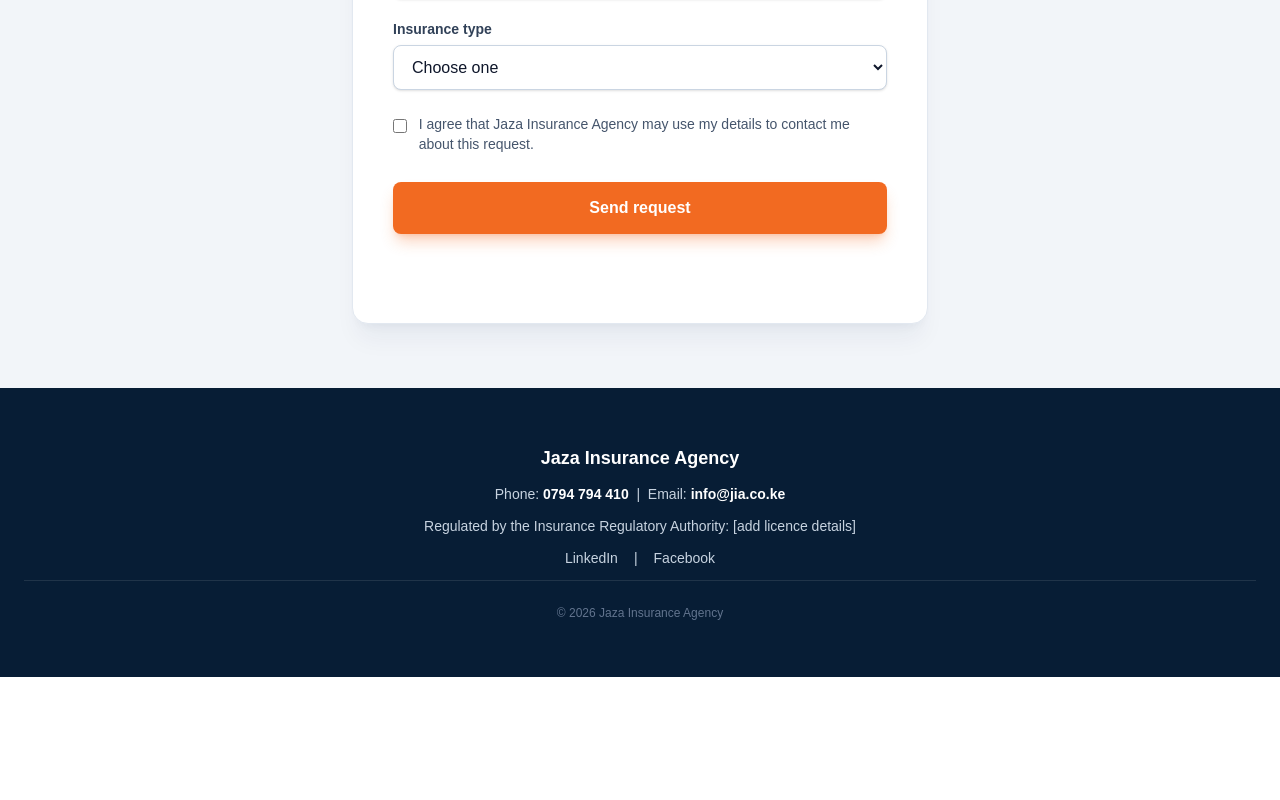
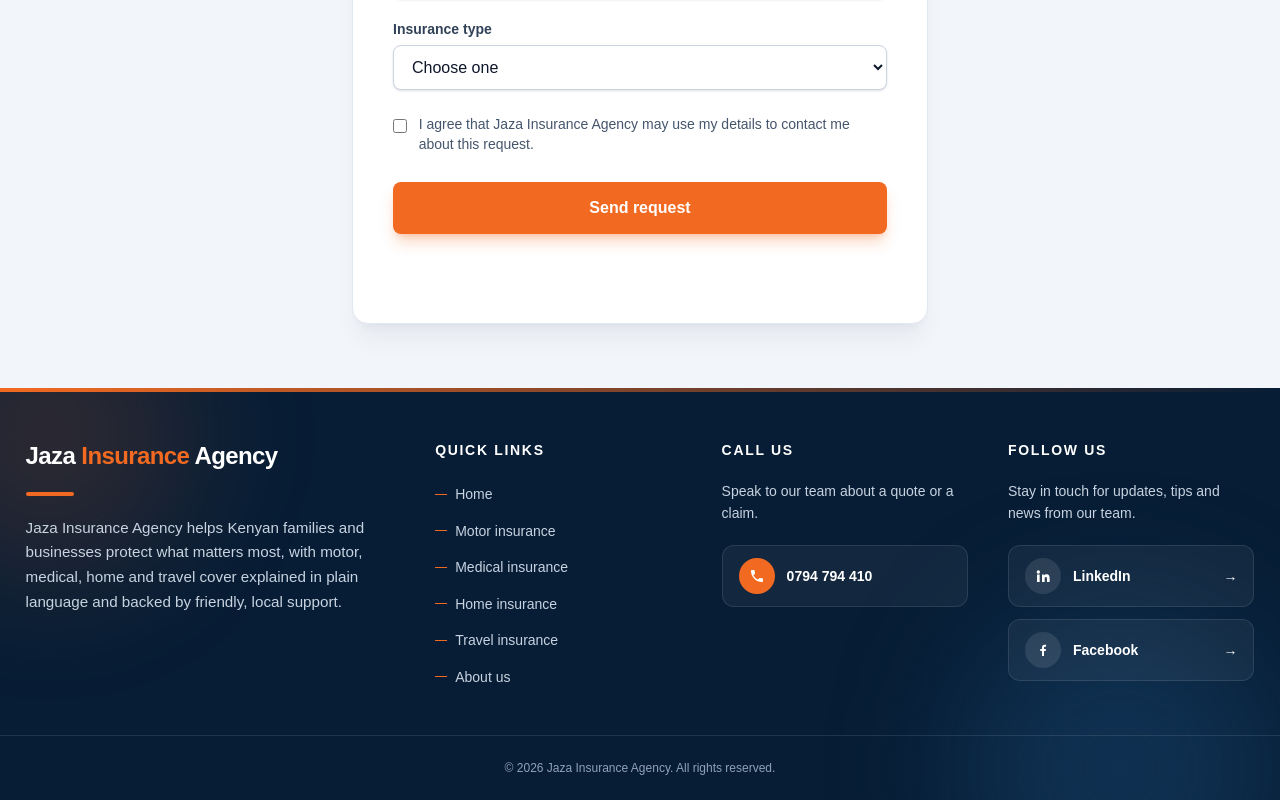
Before and after one commit to Ndungu-Muigai/jaza-insurance, a Next.js app: page / in a window 1280 px wide. Shown: the part 4591-5391 px from the top of the page. Before the commit the page ends 5268 px from the top, so only its background shows below. Built offline with nearby package versions, Linux system fonts and the light colour scheme.

Commit message:
Styled the footer

```diff
--- a/app/page.tsx
+++ b/app/page.tsx
@@ -213,16 +213,98 @@
       </main>
 
       {/* FOOTER */}
-      <footer className="site-footer space-y-3 bg-[#071d35] px-6 py-14 text-center text-sm text-[#c7d3e0]">
-        <p className="text-lg font-extrabold text-white">Jaza Insurance Agency</p>
-        <p>Phone: <a href="tel:+254794794410" className="font-semibold text-white underline-offset-4 hover:text-[#f26a21] hover:underline">0794 794 410</a> &nbsp;|&nbsp; Email: <a href="mailto:info@jia.co.ke" className="font-semibold text-white underline-offset-4 hover:text-[#f26a21] hover:underline">info@jia.co.ke</a></p>
-        <p>Regulated by the Insurance Regulatory Authority: [add licence details]</p>
-        <p className="social space-x-4">
-          <a href="https://at.linkedin.com/company/advanta-africa-ltd" target="_blank" rel="noopener noreferrer" className="hover:text-[#f26a21]">LinkedIn</a>
-          <span aria-hidden="true">|</span>
-          <a href="https://www.facebook.com/people/Advanta-SMS/100057590343710/#" target="_blank" rel="noopener noreferrer" className="hover:text-[#f26a21]">Facebook</a>
-        </p>
-        <p className="copyright border-t border-white/10 pt-6 text-xs text-slate-500">&copy; 2026 Jaza Insurance Agency</p>
+      <footer className="site-footer relative overflow-hidden bg-[#071d35] text-sm text-[#c7d3e0]">
+        {/* decorative glows */}
+        <div className="pointer-events-none absolute -left-24 -top-24 h-72 w-72 rounded-full bg-[#f26a21]/15 blur-3xl" aria-hidden="true" />
+        <div className="pointer-events-none absolute -bottom-32 right-0 h-80 w-80 rounded-full bg-[#1d4f7c]/40 blur-3xl" aria-hidden="true" />
+
+        {/* orange accent line */}
+        <div className="relative h-1 w-full bg-gradient-to-r from-[#f26a21] via-[#f26a21]/50 to-transparent" aria-hidden="true" />
+
+        <div className="relative mx-auto grid gap-10 px-3 py-12 md:grid-cols-2 md:px-[2%] lg:grid-cols-[1.5fr_1fr_1fr_1fr]">
+          {/* About Jaza */}
+          <div className="space-y-5">
+            <h3 className="text-2xl font-extrabold tracking-tight text-white">
+              Jaza <span className="text-[#f26a21]">Insurance</span> Agency
+            </h3>
+            <span className="block h-1 w-12 rounded-full bg-[#f26a21]" aria-hidden="true" />
+            <p className="max-w-[44ch] text-[0.95rem] leading-relaxed">
+              Jaza Insurance Agency helps Kenyan families and businesses protect what matters most, with motor,
+              medical, home and travel cover explained in plain language and backed by friendly, local support.
+            </p>
+          </div>
+
+          {/* Quick links */}
+          <nav aria-label="Quick links">
+            <h3 className="mb-5 text-sm font-extrabold uppercase tracking-[0.12em] text-white">Quick links</h3>
+            <ul className="space-y-3">
+              {[
+                { label: 'Home', href: '/' },
+                { label: 'Motor insurance', href: '/motor' },
+                { label: 'Medical insurance', href: '/medical' },
+                { label: 'Home insurance', href: '/home-insurance' },
+                { label: 'Travel insurance', href: '/travel' },
+                { label: 'About us', href: '/about' },
+              ].map((link) => (
+                <li key={link.href}>
+                  <Link
+                    href={link.href}
+                    className="group inline-flex items-center gap-2 transition hover:text-white"
+                  >
+                    <span className="h-px w-3 bg-[#f26a21] transition-all duration-300 group-hover:w-6" aria-hidden="true" />
+                    {link.label}
+                  </Link>
+                </li>
+              ))}
+            </ul>
+          </nav>
+
+          {/* Call us */}
+          <div>
+            <h3 className="mb-5 text-sm font-extrabold uppercase tracking-[0.12em] text-white">Call us</h3>
+            <p className="mb-5 max-w-[30ch] leading-relaxed">Speak to our team about a quote or a claim.</p>
+            <Link href="tel:+254794794410" aria-label="Call Jaza Insurance Agency on 0794 794 410" className="group flex items-center gap-3 rounded-xl border border-white/10 bg-white/5 px-4 py-3 text-white transition hover:-translate-y-0.5 hover:border-[#f26a21] hover:bg-[#f26a21]/10">
+              <span className="flex h-9 w-9 shrink-0 items-center justify-center rounded-full bg-[#f26a21] transition group-hover:scale-110">
+                <svg viewBox="0 0 24 24" className="h-4 w-4 fill-current" aria-hidden="true">
+                  <path d="M6.6 10.8a15.1 15.1 0 0 0 6.6 6.6l2.2-2.2a1 1 0 0 1 1-.25c1.1.37 2.3.57 3.6.57a1 1 0 0 1 1 1V20a1 1 0 0 1-1 1C10.6 21 3 13.4 3 4a1 1 0 0 1 1-1h3.5a1 1 0 0 1 1 1c0 1.25.2 2.45.57 3.6a1 1 0 0 1-.25 1l-2.22 2.2Z" />
+                </svg>
+              </span>
+              <span className="font-semibold">0794 794 410</span>
+            </Link>
+          </div>
+
+          {/* Social media */}
+          <div>
+            <h3 className="mb-5 text-sm font-extrabold uppercase tracking-[0.12em] text-white">Follow us</h3>
+            <p className="mb-5 max-w-[30ch] leading-relaxed">Stay in touch for updates, tips and news from our team.</p>
+            <div className="social flex flex-col gap-3">
+              <Link href="https://at.linkedin.com/company/advanta-africa-ltd" target="_blank" rel="noopener noreferrer" aria-label="Jaza Insurance Agency on LinkedIn" className="group flex items-center gap-3 rounded-xl border border-white/10 bg-white/5 px-4 py-3 text-white transition hover:-translate-y-0.5 hover:border-[#f26a21] hover:bg-[#f26a21]/10">
+                <span className="flex h-9 w-9 items-center justify-center rounded-full bg-white/10 transition group-hover:bg-[#f26a21]">
+                  <svg viewBox="0 0 24 24" className="h-4 w-4 fill-current" aria-hidden="true">
+                    <path d="M4.98 3.5a2.5 2.5 0 1 1 0 5 2.5 2.5 0 0 1 0-5ZM3 9.75h4V21H3V9.75Zm6.5 0h3.83v1.54h.05c.53-1 1.84-2.04 3.78-2.04 4.04 0 4.79 2.66 4.79 6.12V21h-4v-4.82c0-1.15-.02-2.63-1.6-2.63-1.6 0-1.85 1.25-1.85 2.55V21h-4V9.75Z" />
+                  </svg>
+                </span>
+                <span className="font-semibold">LinkedIn</span>
+                <span className="ml-auto transition group-hover:translate-x-1" aria-hidden="true">&rarr;</span>
+              </Link>
+              <Link href="https://www.facebook.com/people/Advanta-SMS/100057590343710/#" target="_blank" rel="noopener noreferrer" aria-label="Jaza Insurance Agency on Facebook" className="group flex items-center gap-3 rounded-xl border border-white/10 bg-white/5 px-4 py-3 text-white transition hover:-translate-y-0.5 hover:border-[#f26a21] hover:bg-[#f26a21]/10">
+                <span className="flex h-9 w-9 items-center justify-center rounded-full bg-white/10 transition group-hover:bg-[#f26a21]">
+                  <svg viewBox="0 0 24 24" className="h-4 w-4 fill-current" aria-hidden="true">
+                    <path d="M13.5 21v-7.5h2.52l.48-3H13.5V8.6c0-.87.3-1.6 1.6-1.6h1.5V4.3c-.26-.04-1.2-.12-2.27-.12-2.25 0-3.83 1.37-3.83 3.9v2.42H7.9v3h2.6V21h3Z" />
+                  </svg>
+                </span>
+                <span className="font-semibold">Facebook</span>
+                <span className="ml-auto transition group-hover:translate-x-1" aria-hidden="true">&rarr;</span>
+              </Link>
+            </div>
+          </div>
+        </div>
+
+        <div className="relative border-t border-white/10 p-6 md:px-[5%]">
+          <p className="copyright mx-auto max-w-7xl text-center text-xs text-slate-400">
+            &copy; 2026 Jaza Insurance Agency. All rights reserved.
+          </p>
+        </div>
       </footer>
 
     </div>
```
